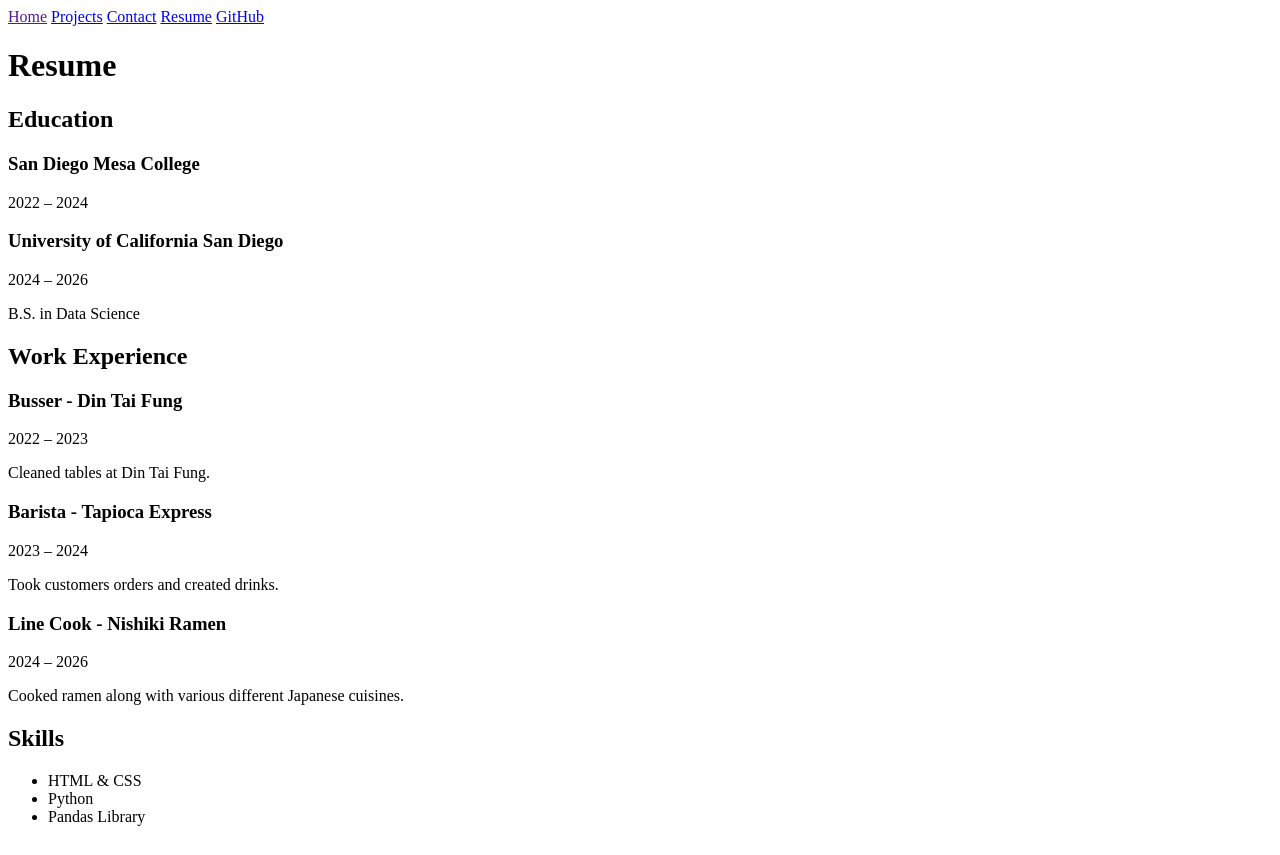
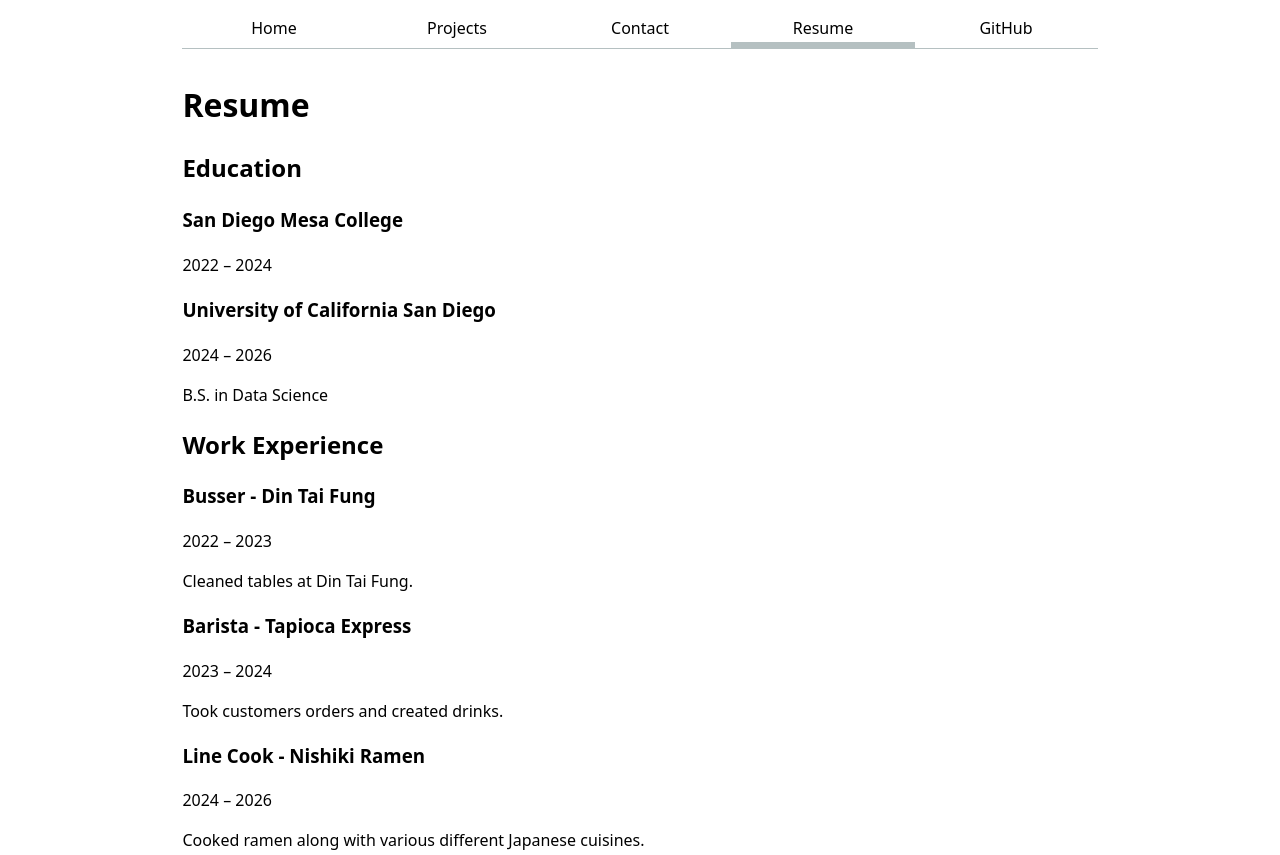
Before and after one commit to andrewyounucsd/portfolio, a plain HTML site: page resume/index.html in a window 1280 px wide. Shown: the top 855 px of the page. Drawn offline with Linux system fonts and the light colour scheme.

Commit message:
fixed mistakes on contact, project, and resume.

```diff
--- a/resume/index.html
+++ b/resume/index.html
@@ -4,13 +4,14 @@
     <meta charset="UTF-8">
     <meta name="viewport" content="width=device-width, initial-scale=1.0">
     <title>Resume</title>
+    <link rel="stylesheet" href="../style.css">
 </head>
 <body>
     <nav>
-        <a href="" class="current">Home</a>
+        <a href="">Home</a>
         <a href="../projects/">Projects</a>
         <a href="../contact/">Contact</a>
-        <a href="../resume/">Resume</a>
+        <a href="../resume/" class="current">Resume</a>
         <a href="https://github.com/andrewyounucsd" target="_blank">GitHub</a>
     </nav>
 
```
Also changed, not shown: contact/index.html (+2 -2 lines), projects/index.html (+2 -2 lines).
